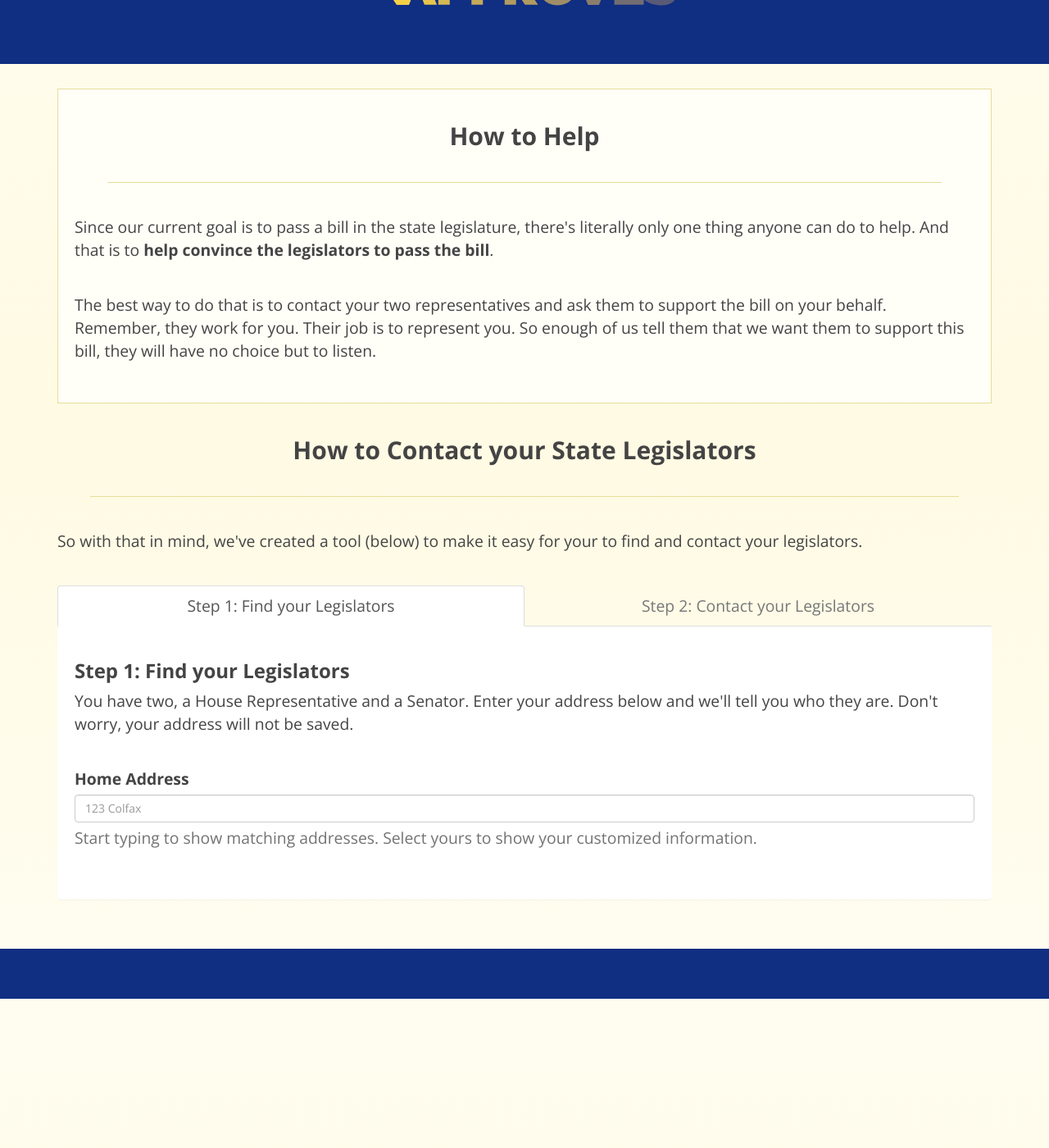
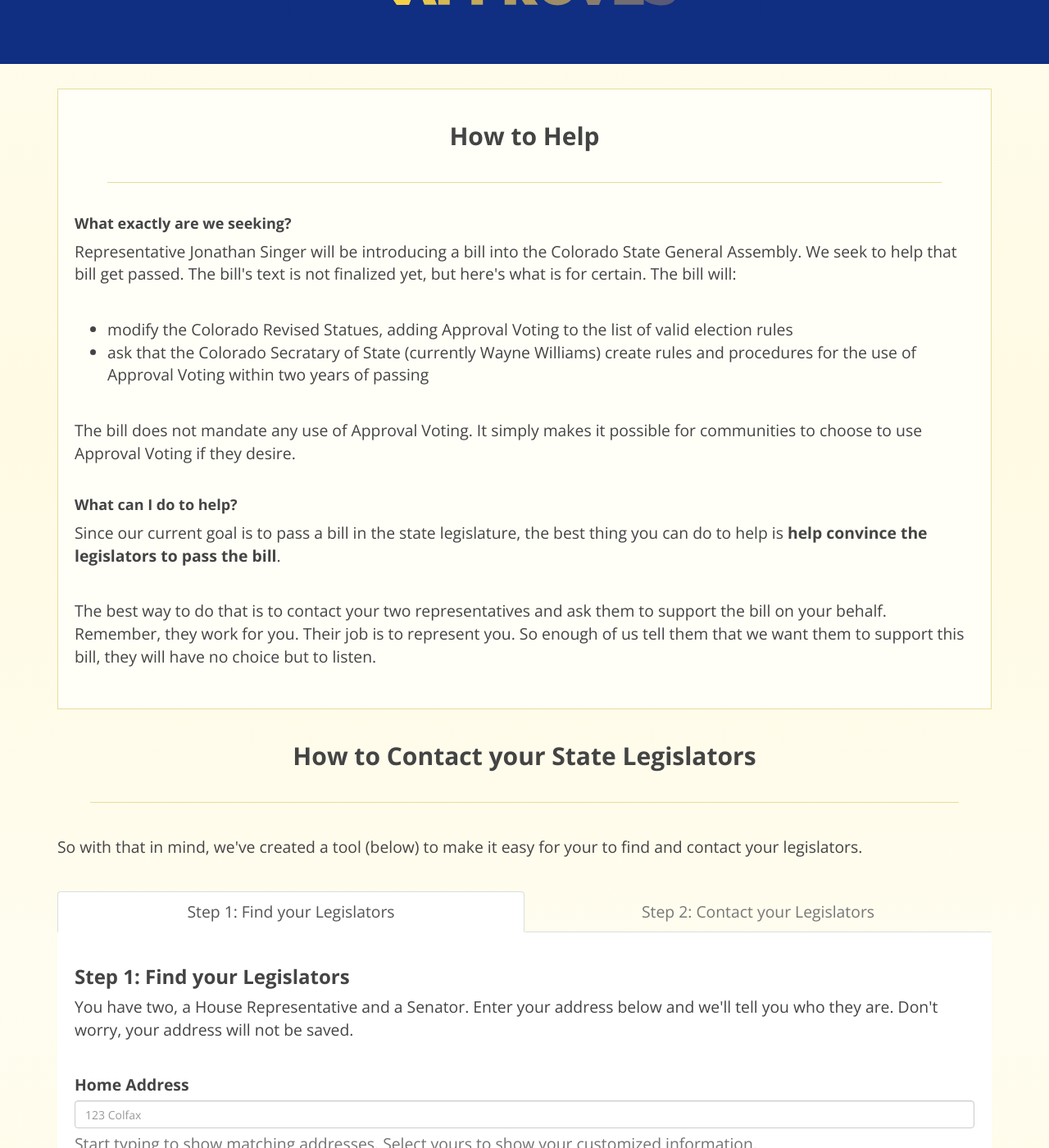
Before and after one commit to jeffgran/coloradoapproves, a Jekyll site: the page built from contactyourrep.html, in a window 1280 px wide and 1400 px high, scrolled down 192 px. Shown: the whole window at 82% size. Built offline with Jekyll 4.4.1, drawn with Linux system fonts in a browser that asks for light colours; nearby versions of some CDN libraries; before the commit the page ends 1410 px from its top, so only the background shows below that; some of the changed text lies outside the part shown.

Commit message:
tweaks to contact-rep page based on feedback

```diff
--- a/contactyourrep.html
+++ b/contactyourrep.html
@@ -12,12 +12,26 @@ scripts:
 <div class="card">
   <h2>How to Help</h2>
 
+  <h4>What exactly are we seeking?</h4>
+
+  <p>Representative Jonathan Singer will be introducing a bill into the Colorado State General Assembly. We seek to help that bill get passed. The bill's text is not finalized yet, but here's what is for certain. The bill will:</p>
+
+  <ul>
+    <li>modify the Colorado Revised Statues, adding Approval Voting to the list of valid election rules</li>
+    <li>ask that the Colorado Secratary of State (currently Wayne Williams) create rules and procedures for the use of Approval Voting within two years of passing</li>
+  </ul>
+
+  <p>The bill does not mandate any use of Approval Voting. It simply makes it possible for communities to choose to use Approval Voting if they desire.</p>
+
+  <h4>What can I do to help?</h4>
   <p>
-    Since our current goal is to pass a bill in the state legislature, there's literally only one thing anyone can do to help. And that is to <strong>help convince the legislators to pass the bill</strong>.
+    Since our current goal is to pass a bill in the state legislature, the best thing you can do to help is <strong>help convince the legislators to pass the bill</strong>.
   </p>
+
   <p>
     The best way to do that is to contact your two representatives and ask them to support the bill on your behalf. Remember, they work for you. Their job is to represent you. So enough of us tell them that we want them to support this bill, they will have no choice but to listen.
   </p>
+
 </div>
 
 
@@ -63,7 +77,7 @@ scripts:
 
       <h4>Which contact method is best?</h4>
       <p>
-        Anything is better than nothing! But some communication channels are more effective than others. Phone and physical letters mailed through snail-mail are best. Emails and other digital forms of communication have a chance of getting lost in the noise.
+        Anything is better than nothing! But some communication channels are more effective than others. Phone and physical letters mailed through snail-mail are best. Emails and other digital forms of communication can work if they get through, but have a higher chance of getting lost in the noise.
       </p>
 
       <h4>What should I say?</h4>
@@ -79,6 +93,16 @@ scripts:
       </blockquote>
 
     </div>
+  </div>
+</div>
+
+<div class="card">
+  <h3>Already done your part?</h3>
+  <p class="text-center">
+     Great! Why not share this page so your friends can help too:
+  </p>
+  <div class="text-center">
+    <div class="fb-share-button" data-href="http://coloradoapproves.org/contact-your-legislators/" data-layout="button" data-size="large" data-mobile-iframe="false"><a class="fb-xfbml-parse-ignore" target="_blank" href="https://www.facebook.com/sharer/sharer.php?u=http%3A%2F%2Fcoloradoapproves.org%2Fcontact-your-legislators%2F&amp;src=sdkpreparse">Share</a></div>
   </div>
 </div>
 
--- a/scripts/contact-your-rep.js
+++ b/scripts/contact-your-rep.js
@@ -1,13 +1,5 @@
 
-var placeSearch, autocomplete;
-var componentForm = {
-  street_number: 'short_name',
-  route: 'long_name',
-  locality: 'long_name',
-  administrative_area_level_1: 'short_name',
-  country: 'long_name',
-  postal_code: 'short_name'
-};
+var autocomplete;
 
 function initAutocomplete() {
   // Create the autocomplete object, restricting the search to geographical
@@ -25,7 +17,7 @@ function fillInAddress() {
   hideError();
 
   var place = autocomplete.getPlace();
-  console.log(place.formatted_address);
+  //console.log(place.formatted_address);
   window.fetch('https://www.googleapis.com/civicinfo/v2/representatives?address='+window.encodeURIComponent(place.formatted_address)+'&key='+'AIzaSyCuK5G6R3_yBIR9-zMWCSw2xmSc7vNM9yQ&levels=administrativeArea1&roles=legislatorLowerBody&roles=legislatorUpperBody')
     .then(function(response) {
       return response.json();
@@ -33,8 +25,7 @@ function fillInAddress() {
       showResult(json);
     })
     .catch(function(err) {
-      // TODO display error
-      console.error(err);
+      //console.error(err);
       showError();
     });
 }
@@ -112,5 +103,4 @@ function showResult(civicdata) {
   $('#tab-step2 a').tab('show');
 
   FB.XFBML.parse(document.getElementById('tab-step2-content'));
-
 }
```
Also changed, not shown: other parts of contactyourrep.html (+1 -1 lines).
